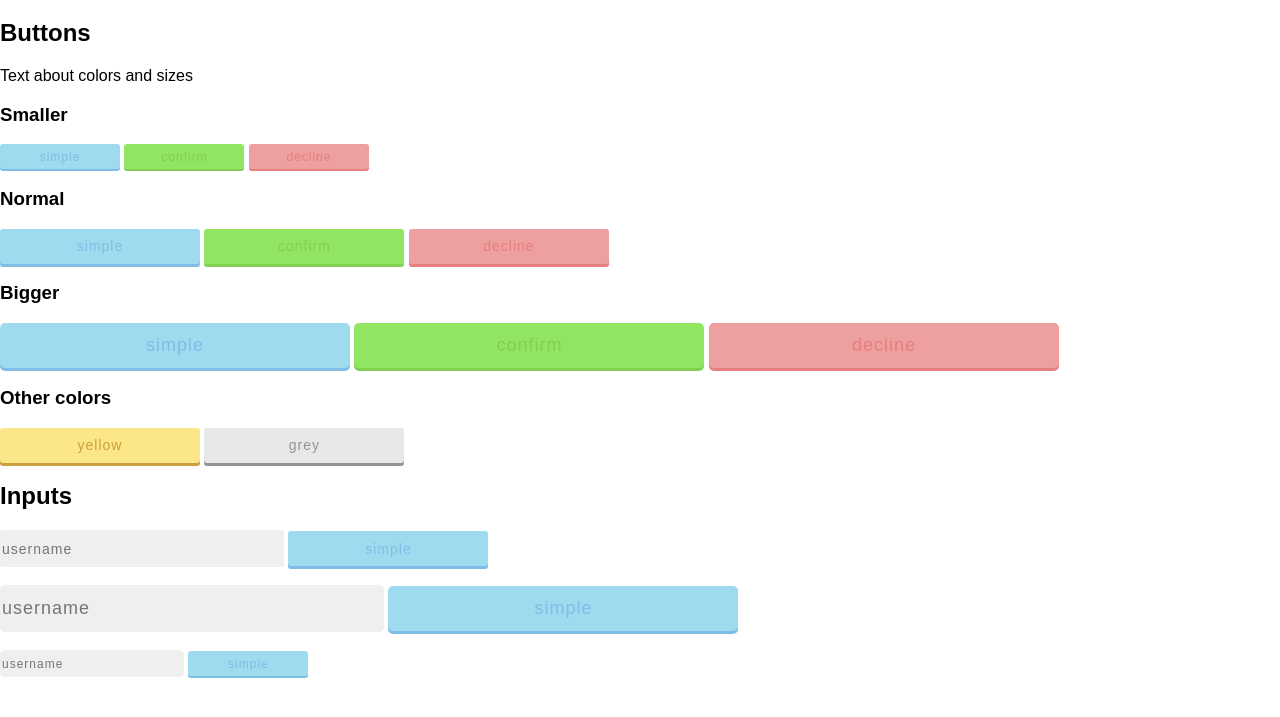
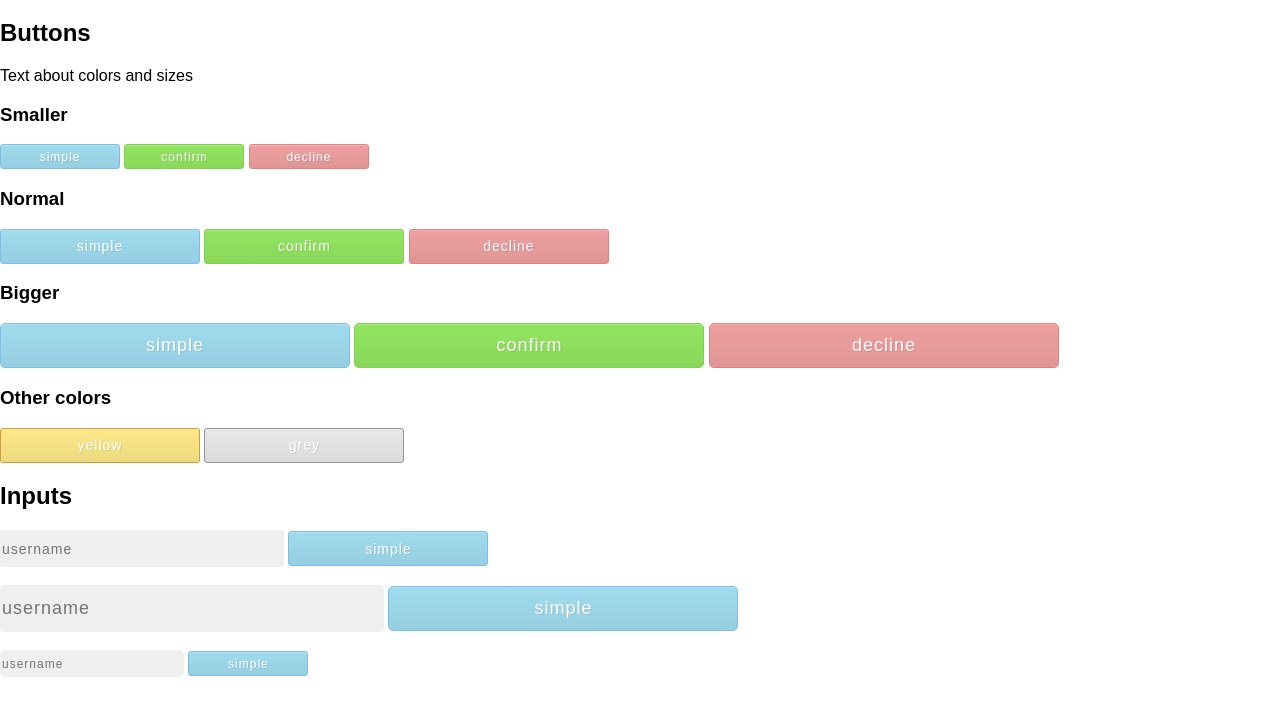
Before and after one commit to guisouza/pod, a plain HTML site: page app/index.html in a window 1280 px wide. Shown: the part 61-778 px from the top of the page. Drawn offline with Linux system fonts and the light colour scheme.

Commit message:
refactoring button element <3

```diff
--- a/app/styles/pod.css
+++ b/app/styles/pod.css
@@ -53,76 +53,86 @@ Pod!
 /* Buttons
     --------------------------- */
 /**
-  * Buttons are divided in X groups: simple, confirmation and decline.
+  * Buttons are divided in 2 groups: size and color/type.
 */
+
+/* Size */
 
 .btn {
   letter-spacing: 1px;
   text-transform: lowercase;
+  color: #fff;
+  text-shadow: 1px 1px rgba(0, 0, 0, 0.09);
   font-weight: 200;
   font-size: 14px;
   font-kerning: auto;
   width: 200px;
   height: 35px;
-  border: 0px;
-  box-shadow: 0px 3px 0px;
+  border: solid 1px;
   border-radius: 3px;
+  box-shadow: inset 0 1px 0 rgba(255, 255, 255, 0.2);
 }
 
 .btn-big {
   letter-spacing: 1px;
   text-transform: lowercase;
+  color: #fff;
+  text-shadow: 1px 1px rgba(0, 0, 0, 0.09);
   font-weight: 200;
   font-size: 18px;
   font-kerning: auto;
   width: 350px;
   height: 45px;
-  border: 0px;
-  box-shadow: 0px 3px 0px;
+  border: solid 1px;
   border-radius: 5px;
+  box-shadow: inset 0 1px 0 rgba(255, 255, 255, 0.2);
 }
 
 .btn-sm {
   letter-spacing: 1px;
   text-transform: lowercase;
+  color: #fff;
+  text-shadow: 1px 1px rgba(0, 0, 0, 0.09);
   font-weight: 200;
   font-size: 12px;
   font-kerning: auto;
   width: 120px;
   height: 25px;
-  border: 0px;
-  box-shadow: 0px 2px 0px;
+  border: solid 1px;
   border-radius: 3px;
+  box-shadow: inset 0 1px 0 rgba(255, 255, 255, 0.2);
 }
+
+/* Color/Type */
 
 .btn-simple {
   background: #9fdbee;
-  box-shadow: #7fbde6;
-  color: #7fbde6;
+  background-image: linear-gradient(rgba(0,0,0,0),rgba(0,0,0,0.06));
+  border-color: #7fbde6;
 }
 
 .btn-confirm {
   background: #92e560;
-  box-shadow: #83cf54;
-  color: #83cf54;
+  background-image: linear-gradient(rgba(0,0,0,0),rgba(0,0,0,0.06));
+  border-color: #83cf54;
 }
 
 .btn-decline {
   background: #ee9f9f;
-  box-shadow: #e67f7f;
-  color: #e67f7f;
+  background-image: linear-gradient(rgba(0,0,0,0),rgba(0,0,0,0.06));
+  border-color: #e67f7f;
 }
 
 .btn-yellow {
   background: #fce788;
-  box-shadow: #cc9f3c;
-  color: #cc9f3c;
+  background-image: linear-gradient(rgba(0,0,0,0),rgba(0,0,0,0.06));
+  border-color: #cc9f3c;
 }
 
 .btn-grey {
   background: #e7e8e7;
-  box-shadow: #929498;
-  color: #929498;
+  background-image: linear-gradient(rgba(0,0,0,0),rgba(0,0,0,0.06));
+  border-color: #929498;
 }
 
 /* Inputs
```
